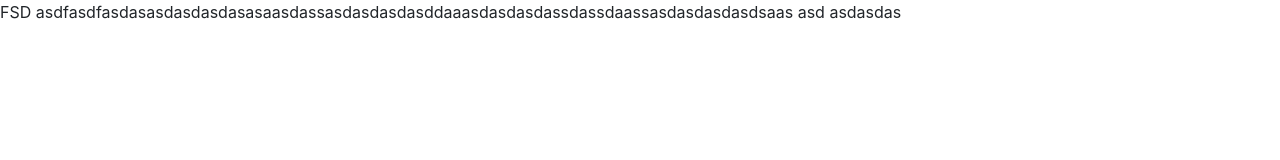
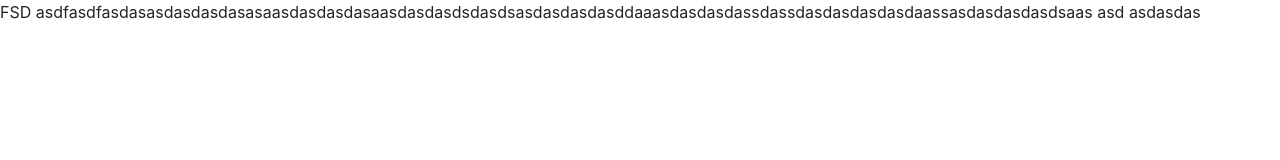
Before and after one commit to rodrigobarros2/arquitetura-sem-framework, a website: page index.html in a window 1280 px wide. Drawn offline with nearby package versions, Linux system fonts and the light colour scheme.

Commit message:
adsdasdasda

```diff
--- a/index.html
+++ b/index.html
@@ -18,7 +18,7 @@
 </head>
 
 <body>FSD
-asdfasdfasdasasdasdasdasasaasdassasdasdasdasddaaasdasdasdassdassdaassasdasdasdasdsaas
+asdfasdfasdasasdasdasdasasaasdasdasdasaasdasdasdsdasdsasdasdasdasddaaasdasdasdassdassdasdasdasdasdaassasdasdasdasdsaas
 asd
 
 
```
